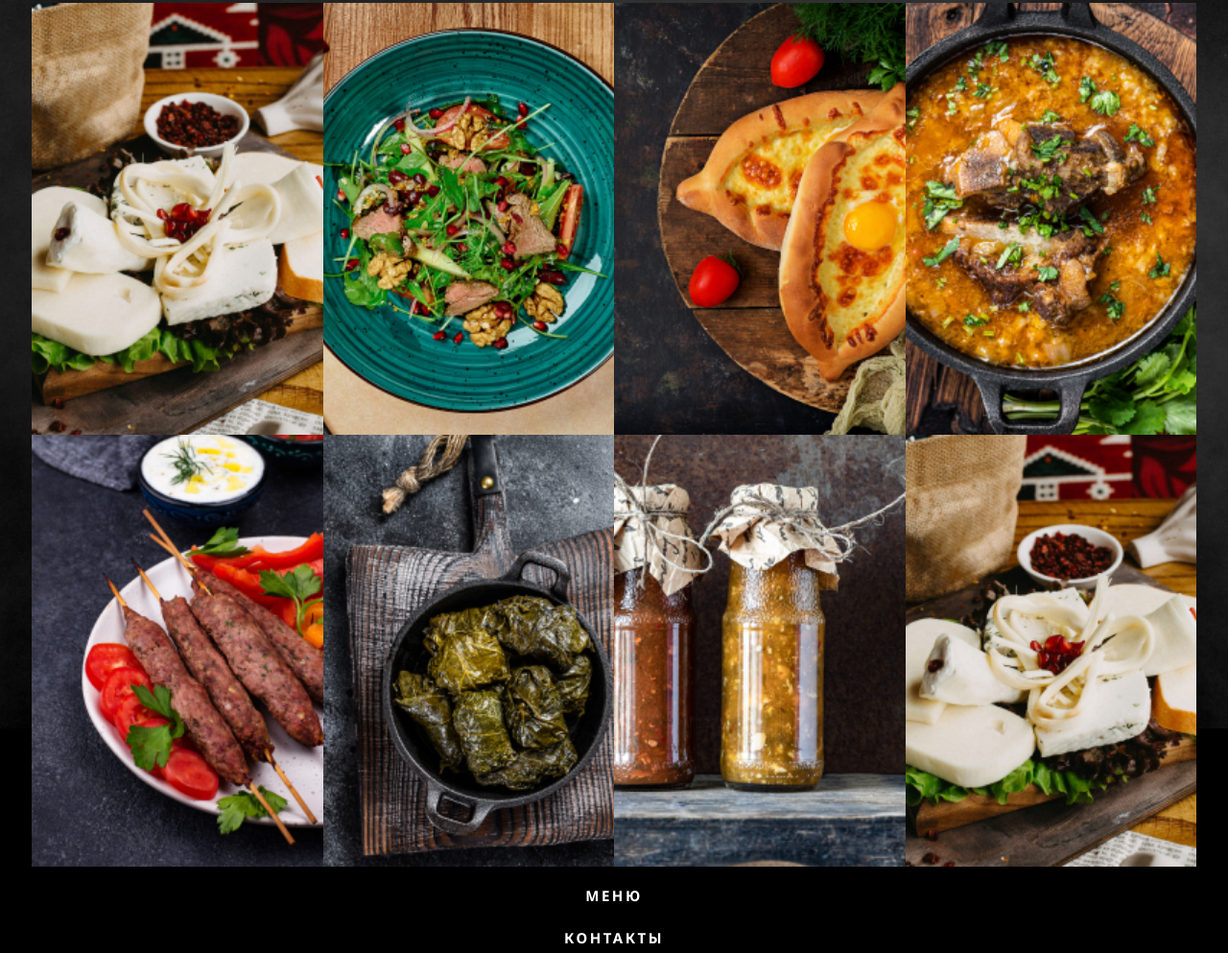
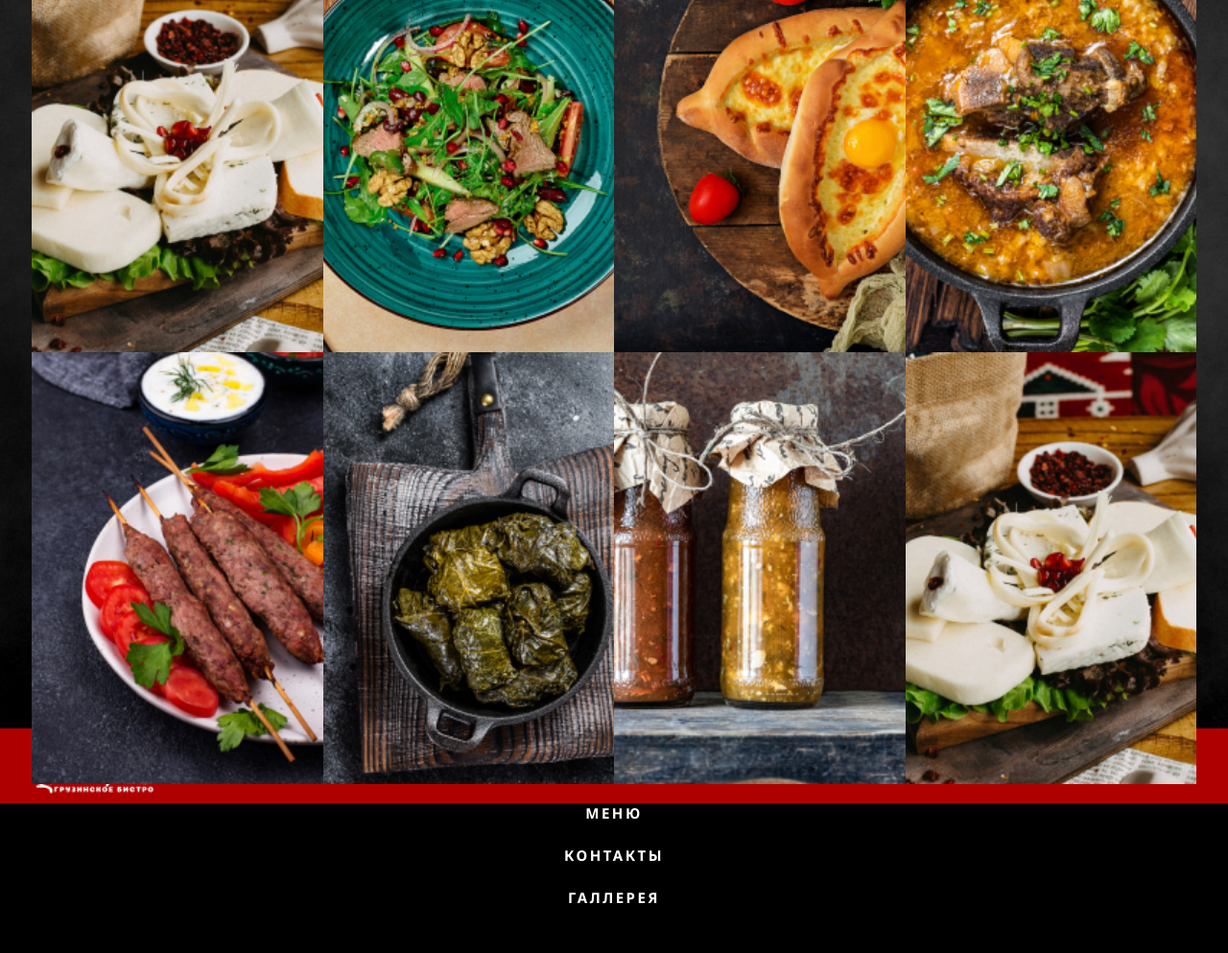
Before and after one commit to tsiestova/test-dinamo, a website built with webpack: page src/index.html in a window 1280 px wide. Shown: the part 1807-2800 px from the top of the page at 96% size. Built offline with nearby package versions, Linux system fonts and the light colour scheme; a script that the page names is missing; files whose address does not match are found by name.

Commit message:
fixed menu

```diff
--- a/src/styles/components/_homepage.scss
+++ b/src/styles/components/_homepage.scss
@@ -58,6 +58,7 @@ main {
   height: 100%;
   display: flex;
   align-items: center;
+  padding-top: 120px;
 
   @include breakpoint(desktop) {
     max-width: 1245px;
@@ -137,6 +138,14 @@ main {
 
 .header {
   padding: 10px 0;
+  position: fixed;
+  height: 78px;
+  top: 0;
+  bottom: 0;
+  left: 0;
+  right: 0;
+  z-index: 2;
+  background: rgba(250, 0, 0, .7);
 
   .nav-menu {
     display: none;
@@ -845,6 +854,7 @@ main {
 #modal-menu {
   bottom: 0;
   height: 100%;
+  z-index: 3;
 }
 
 [data-modal] {
@@ -914,6 +924,10 @@ main {
     height: 33px;
     width: 2px;
     background-color: #fff;
+    top: 0;
+    left: 0;
+    right: 0;
+    bottom: 0;
   }
 
   &:before {
@@ -936,4 +950,5 @@ main {
   border: none;
   outline: none;
   max-width: 100%;
+  position: fixed;
 }
```
